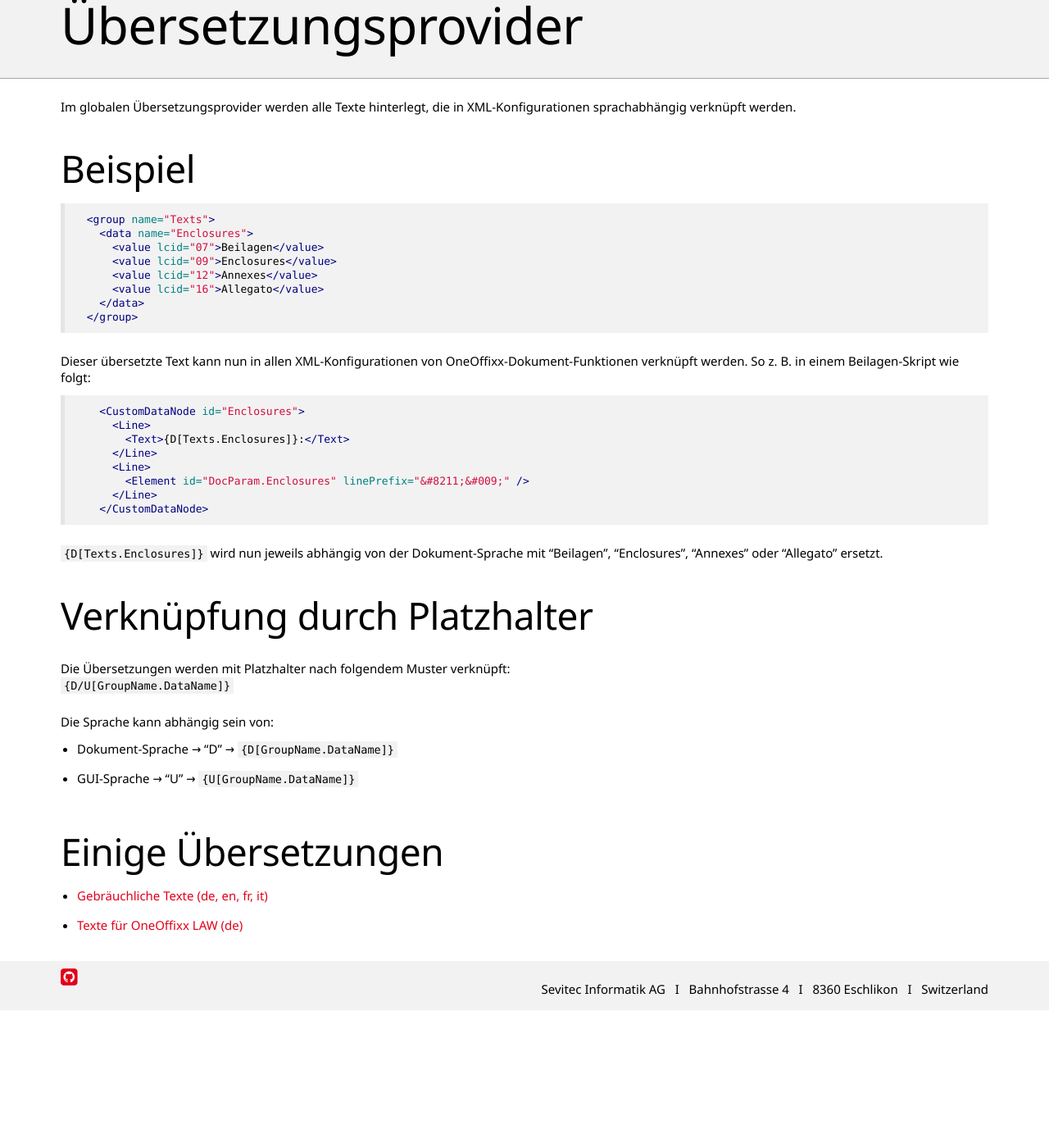
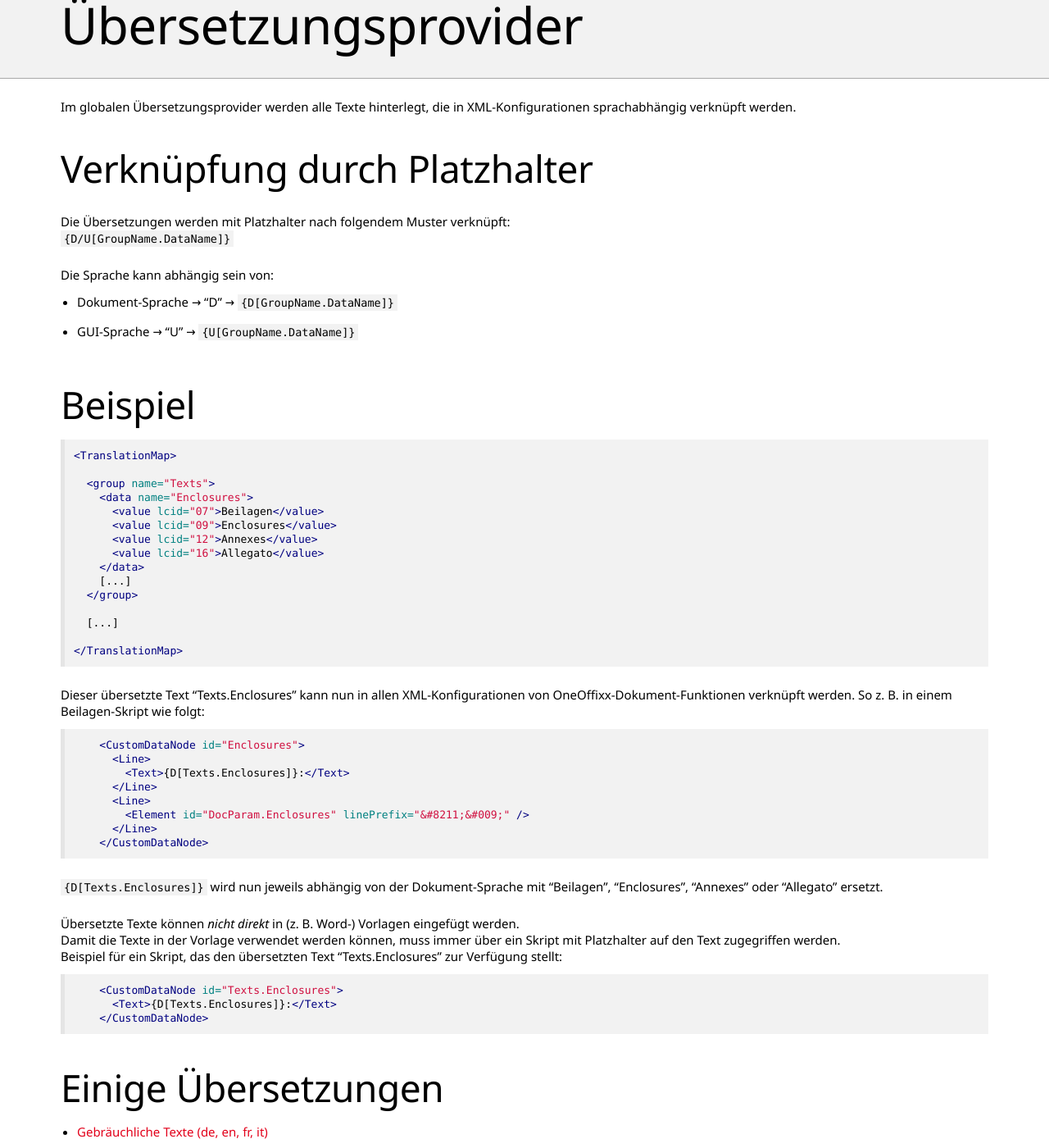
Before and after one commit to primesoft-group/oneoffixx-docs, a Jekyll site: the page built from _pages/docfunc/de/df-globaltranslationprovider.md, in a window 1280 px wide and 1400 px high, scrolled down 236 px. Shown: the whole window at 82% size. Built offline with Jekyll 4.4.1, drawn with Linux system fonts in a browser that asks for light colours; nearby versions of some CDN libraries; some web fonts are replaced; before the commit the page ends 1468 px from its top, so only the background shows below that.

Commit message:
DF globaltranslationprovider – modify documentation

````diff
--- a/_pages/docfunc/de/df-globaltranslationprovider.md
+++ b/_pages/docfunc/de/df-globaltranslationprovider.md
@@ -8,9 +8,21 @@ language: de
 Im globalen Übersetzungsprovider werden alle Texte hinterlegt, die in XML-Konfigurationen sprachabhängig verknüpft werden.
 
 
+## Verknüpfung durch Platzhalter
+
+Die Übersetzungen werden mit Platzhalter nach folgendem Muster verknüpft:<br />
+`{D/U[GroupName.DataName]}`
+
+Die Sprache kann abhängig sein von:
+* Dokument-Sprache → "D" → `{D[GroupName.DataName]}`
+* GUI-Sprache → "U" → `{U[GroupName.DataName]}`
+
+
 ## Beispiel
 
 ```xml
+<TranslationMap>
+
   <group name="Texts">
     <data name="Enclosures">
       <value lcid="07">Beilagen</value>
@@ -18,10 +30,15 @@ Im globalen Übersetzungsprovider werden alle Texte hinterlegt, die in XML-Konfi
       <value lcid="12">Annexes</value>
       <value lcid="16">Allegato</value>
     </data>
+    [...]
   </group>
+
+  [...]
+
+</TranslationMap>
 ```
 
-Dieser übersetzte Text kann nun in allen XML-Konfigurationen von OneOffixx-Dokument-Funktionen verknüpft werden.
+Dieser übersetzte Text "Texts.Enclosures" kann nun in allen XML-Konfigurationen von OneOffixx-Dokument-Funktionen verknüpft werden.
 So z. B. in einem Beilagen-Skript wie folgt:
 ```xml
     <CustomDataNode id="Enclosures">
@@ -35,15 +52,14 @@ So z. B. in einem Beilagen-Skript wie folgt:
 ```
 `{D[Texts.Enclosures]}` wird nun jeweils abhängig von der Dokument-Sprache mit "Beilagen", "Enclosures", "Annexes" oder "Allegato" ersetzt.
 
-
-## Verknüpfung durch Platzhalter
-
-Die Übersetzungen werden mit Platzhalter nach folgendem Muster verknüpft:<br />
-`{D/U[GroupName.DataName]}`
-
-Die Sprache kann abhängig sein von:
-* Dokument-Sprache → "D" → `{D[GroupName.DataName]}`
-* GUI-Sprache → "U" → `{U[GroupName.DataName]}`
+Übersetzte Texte können _nicht direkt_ in (z. B. Word-) Vorlagen eingefügt werden.<br />
+Damit die Texte in der Vorlage verwendet werden können, muss immer über ein Skript mit Platzhalter auf den Text zugegriffen werden.<br />
+Beispiel für ein Skript, das den übersetzten Text "Texts.Enclosures" zur Verfügung stellt:
+```xml
+    <CustomDataNode id="Texts.Enclosures">
+      <Text>{D[Texts.Enclosures]}:</Text>
+    </CustomDataNode>
+```
 
 
 ## Einige Übersetzungen
````
Also changed, not shown: _pages/docfunc/de/overview.md (+1 -1 lines).
